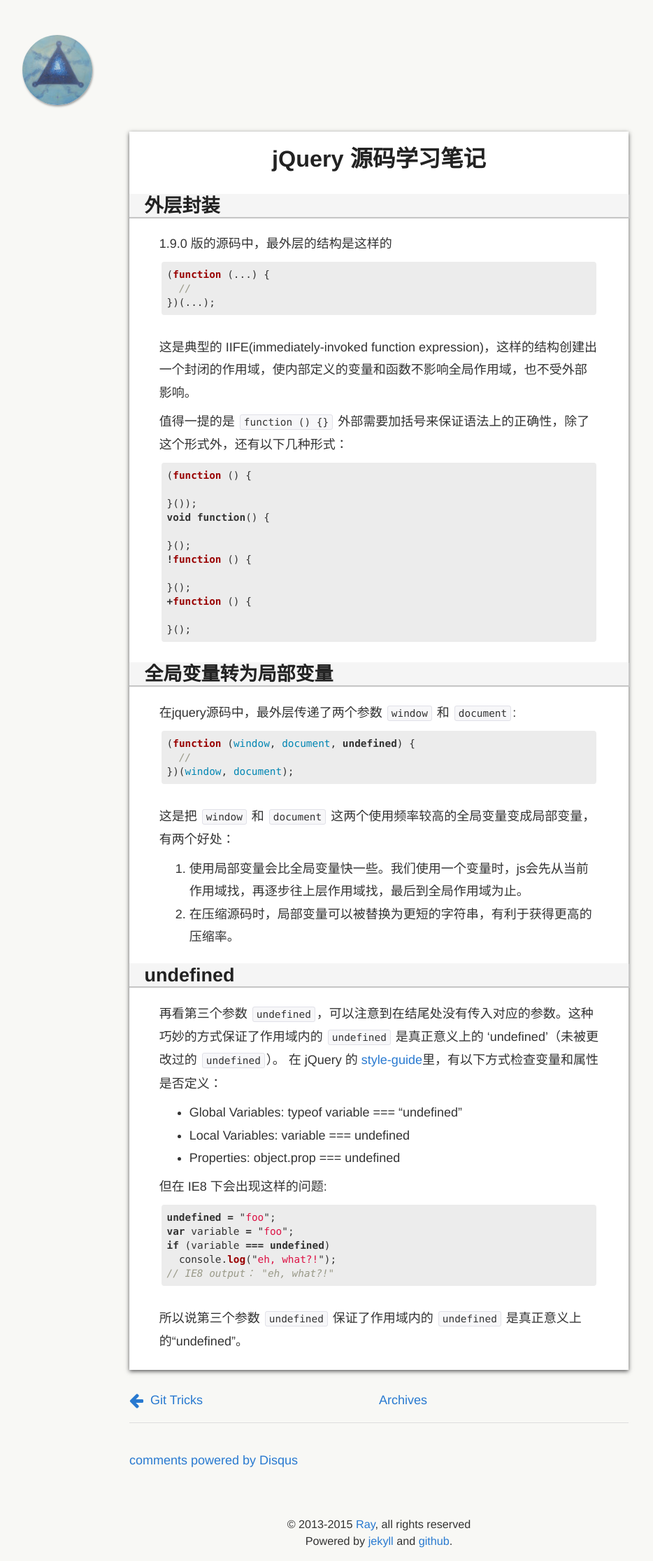
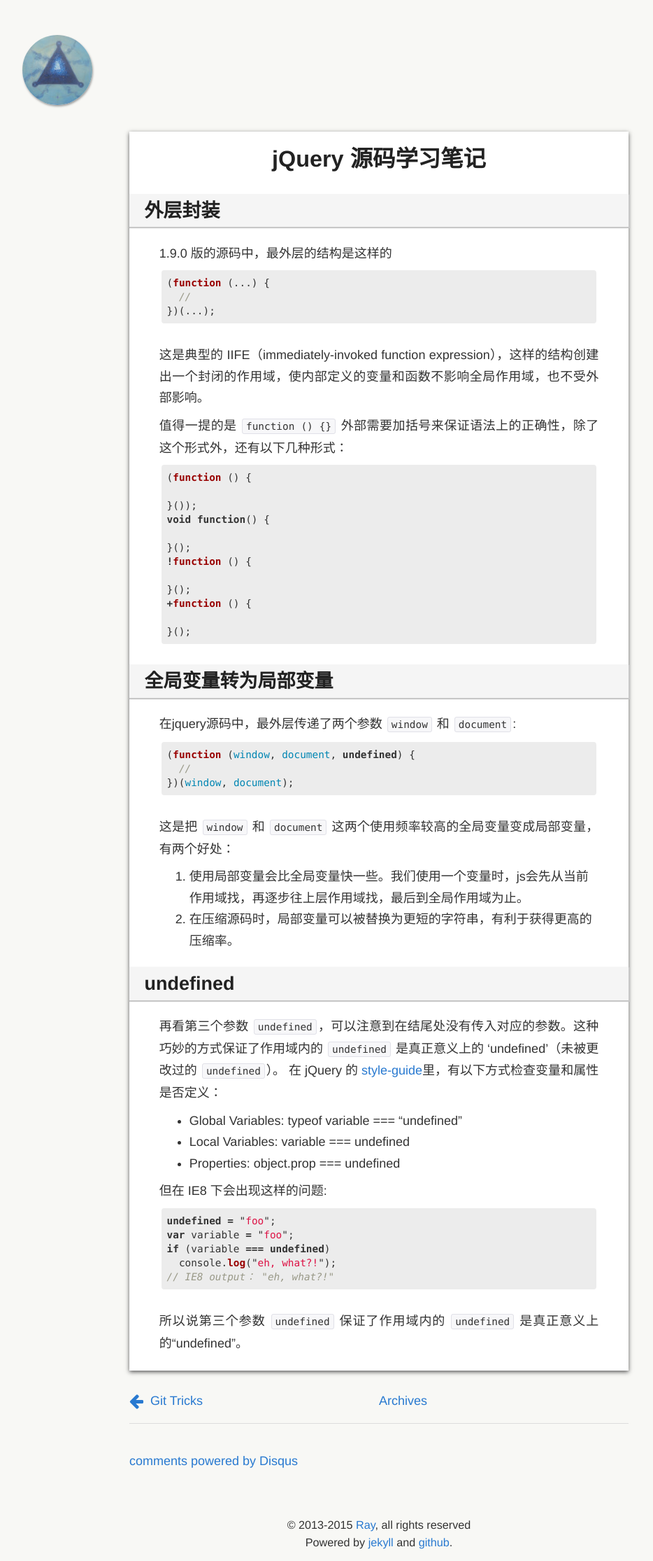
Before and after one commit to ray7551/empty, a Jekyll site: the page built from _posts/2015-08-01-jquery.md, in a window 1280 px wide. Shown: the whole page at 70% size, without its empty margins (98-1032 px from the left). Built offline with Jekyll 4.4.1, drawn with Linux system fonts in a browser that asks for light colours; nearby versions of some CDN libraries; Markdown is read by kramdown in place of the engine named in the settings; comment, search, counter and statistics services are not loaded.

Commit message:
del useless css

````diff
--- a/_posts/2015-08-01-jquery.md
+++ b/_posts/2015-08-01-jquery.md
@@ -15,7 +15,7 @@
 })(...);
 ```
 
-这是典型的 IIFE(immediately-invoked function expression)，这样的结构创建出一个封闭的作用域，使内部定义的变量和函数不影响全局作用域，也不受外部影响。
+这是典型的 IIFE（immediately-invoked function expression），这样的结构创建出一个封闭的作用域，使内部定义的变量和函数不影响全局作用域，也不受外部影响。
 
 值得一提的是 `function () {}` 外部需要加括号来保证语法上的正确性，除了这个形式外，还有以下几种形式：
 
--- a/stylesheets/screen.css
+++ b/stylesheets/screen.css
@@ -36,6 +36,13 @@
 h5, h6 {
   font-size: 1em;
   margin: 1.6em 0 1em 0;
+}
+
+p {
+  text-align: justify;
+}
+blockquote {
+  font-family: "Xin Gothic", "Droid Sans Fallback", STKaiti, KaiTi, FangSong, 'Microsoft YaHei', 'WenQuanYi Micro Hei', SimSun, sans-serif;
 }
 
 a{outline:0;color:#2879d0;text-decoration:none;-webkit-transition:border .25s linear;-moz-transition:border .25s linear;transition:border .25s linear;-ms-transition:border .25s linear;}
@@ -106,7 +113,16 @@
   }
 }
 
-article{float:none;position:relative;z-index:0;margin:auto;padding:15px 0;width:70%;background:#fff;box-shadow:0 2px 6px #555;}
+article{
+  float:none;
+  position:relative;
+  z-index:0;
+  margin:auto;
+  padding:15px 0;
+  width:70%;
+  background:#fff;
+  box-shadow:0 2px 6px #555;
+}
 @media screen and (max-width:1020px){
   article{
     width:100%;
@@ -117,7 +133,6 @@
     box-shadow:none;
   }
 }
-
 article h2{
   text-align:center;
 }
@@ -128,7 +143,7 @@
   }
 }
 
-article .entry-content{text-align:left;line-height:1.8em;}
+article .entry-content{text-align:left;line-height:1.7em;}
 article .entry-content a:hover{text-decoration:none;}
 article .entry-content .more-link{position:relative;display:block;margin-top:16px;padding-left:30px;border-bottom:0;}
 article .entry-content .more-link:before{position:absolute;left:0;content:"\f061";font:1.3em FontAwesome;line-height:1.6em;}
@@ -194,15 +209,10 @@
 .archives article .meta .tags:before{content:"\f02c";}
 .archives article .meta .comments:before{content:"\f075";}
 #comment{padding:30px 0;margin:0 auto;width:70%;}
-#comment h2.title{margin-bottom:20px;font-weight:300;font-size:25px;line-height:35px;}
 
 footer{padding:15px 0;text-align:center;font-size:.9em;}
-article h3{padding:0 3%;background:#f5f5f5;box-shadow:1px 1px 1px 1px #c7c7c7;}
+article h3{padding:.3em 3%;background:#f5f5f5;box-shadow:1px 1px 1px 1px #c7c7c7;}
 article .entry-content h4{margin-left: 2.1em;}
-header{padding-top:40px;padding-bottom:40px;border-bottom:solid 1px #275da1;background:#2e7bcf url(../images/header-bg.jpg) 0 0 repeat-x;font-family:Helvetica,Arial,serif;}
-header h1{margin-bottom:.2em;width:540px;color:#fff;letter-spacing:-1px;font-size:72px;line-height:1;}
-header h2{width:540px;color:#9ddcff;letter-spacing:0;font-weight:normal;font-size:26px;line-height:1.3;}
-.meta .date{margin-left:22px;}
 
 .gist .gist-file{margin:0;}
 .gist .gist-file .gist-data{border:0;background:0;}
@@ -211,21 +221,11 @@
 .gist .gist-file .gist-meta a{color:#2879d0;}
 .gist .gist-file .gist-meta a:first-of-type{position:absolute;top:5px;right:15px;z-index:1;}
 .gist .gist-file .gist-meta a:nth-of-type(2){position:absolute;top:0;left:0;padding:5px 15px;width:100%;background:-webkit-gradient(linear,50% 0,50% 100%,color-stop(0%,#ccc),color-stop(100%,#ddd));background:-webkit-linear-gradient(top,#ccc,#ddd);background:-moz-linear-gradient(top,#ccc,#ddd);background:-o-linear-gradient(top,#ccc,#ddd);background:linear-gradient(top,#ccc,#ddd);}
-#banner{position:relative;display:none;padding:30px 0;border-top:1px solid #fff;border-bottom:1px solid #ddd;color:#999;text-align:center;line-height:30px;}
-#banner:hover a{color:#2879d0;}
-#banner a{color:#999;-webkit-transition:.3s;-moz-transition:.3s;-o-transition:.3s;transition:.3s;}
-#banner a:hover{text-decoration:underline;}
-#banner small{position:absolute;right:0;bottom:0;}
-#banner .loading{background:url('/cleanpress/images/loading_pacman.gif?1359464107') center no-repeat;text-indent:-9999px;}
-#banner .container{position:relative;display:none;overflow:hidden;height:30px;}
-#banner .container .feed{position:absolute;top:0;width:100%;list-style:none;}
-#banner .container .feed li{position:relative;}
-#banner .container .feed li small{position:absolute;right:0;}
 .gist .highlight{width:100%;}
 .gist .gist-syntax .highlight .line-data{text-align:left;}
+
 .tags a:after{content:',';}
 .tags a:last-child:after{content:'';}
-
 .favicon{display:none;}
 
 code{margin:0 2px;padding:2px 5px;border:1px solid #e1e1e8;border-radius:3px;background-color:#f7f7f9;font-size:.8em;font-family:Monaco,Menlo,"Courier New",monospace;}
````
